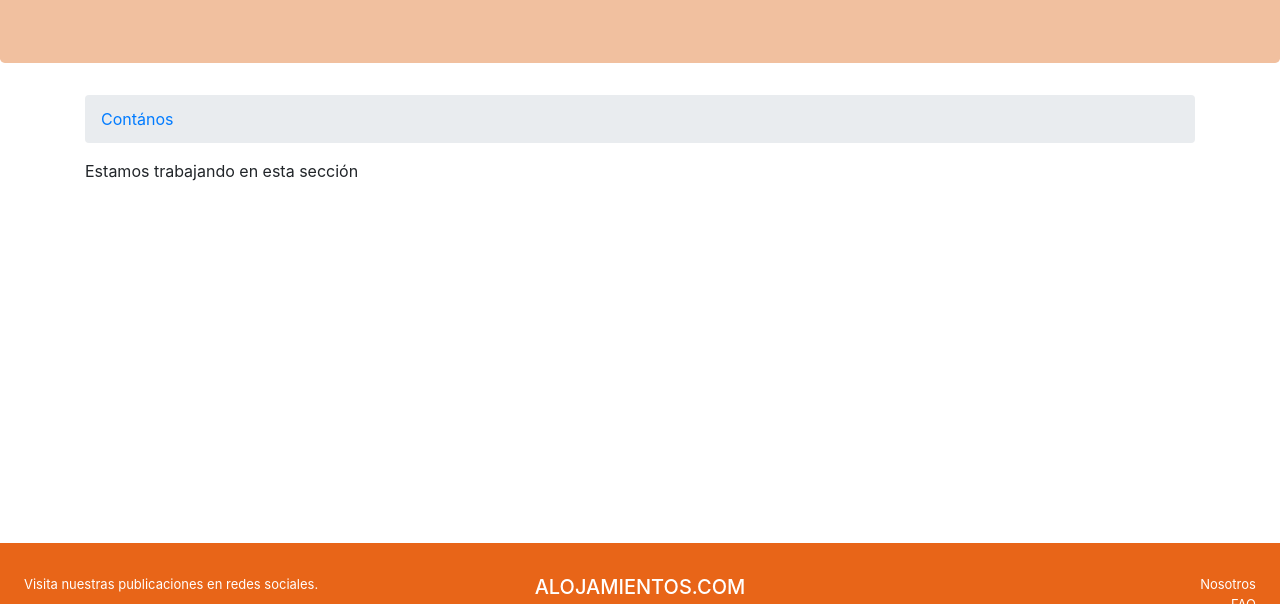
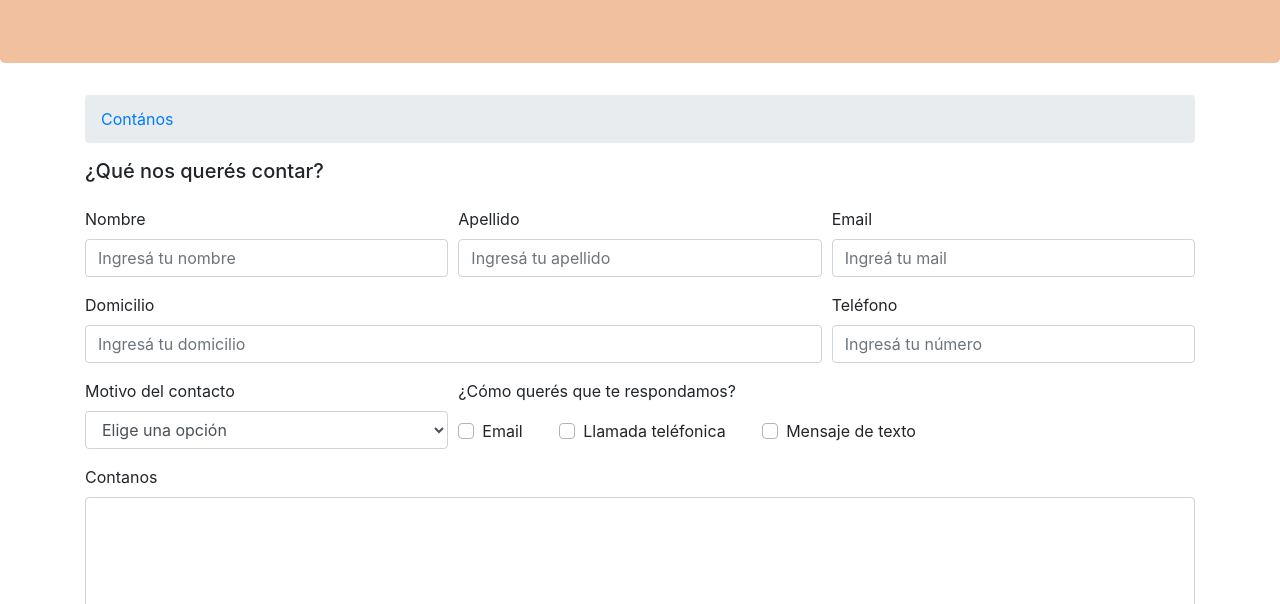
Before and after one commit to mccm2310/guia-hoteles, a website: page form.html in a window 1280 px wide. Shown: the part 145-749 px from the top of the page. Drawn offline with nearby package versions, Linux system fonts and the light colour scheme; a web font is replaced by a local one.

Commit message:
Se agrega formulario de contacto.

```diff
--- a/form.html
+++ b/form.html
@@ -46,7 +46,64 @@
                     <li class="breadcrumb-item active"><a href="#">Cont&aacute;nos</a></li>
                 </ol>
             </nav>
-            <div>Estamos trabajando en esta secci&oacute;n</div>
+            <div>
+                <h5>¿Qu&eacute; nos quer&eacute;s contar?</h5>
+                <form class="mt-4">
+                    <div class="form-row">
+                        <div class="form-group col-md-4 col-sm-12">
+                            <label for="nombre">Nombre</label>
+                            <input class="form-control" type="text" id="nombre" placeholder="Ingresá tu nombre" />
+                        </div>
+                        <div class="form-group col-md-4 col-sm-12">
+                            <label for="apellido">Apellido</label>
+                            <input class="form-control" type="text" id="apellido" placeholder="Ingresá tu apellido" />
+                        </div>
+                        <div class="form-group col-md-4 col-sm-12">
+                            <label for="email">Email</label>
+                            <input class="form-control" type="email" id="email" placeholder="Ingreá tu mail" />
+                        </div>
+                        <div class="form-group col-md-8 col-sm-12">
+                            <label for="domicilio">Domicilio</label>
+                            <input class="form-control" type="text" id="domicilio" placeholder="Ingresá tu domicilio" />
+                        </div>
+                        <div class="form-group col-md-4 col-sm-12">
+                            <label for="telf">Teléfono</label>
+                            <input class="form-control" type="number" id="telf" placeholder="Ingresá tu número" />
+                        </div>
+                        <div class="form-group col-md-4 col-sm-12">
+                            <label for="motivo">Motivo del contacto</label>
+                            <select class="form-control" id="motivo">
+                                <option selected disabled>Elige una opci&oacute;n</option>
+                                <option>Queja</option>
+                                <option>Sugerencia</option>
+                                <option>Comentario</option>
+                            </select>
+                        </div>
+                        <div class="form-group col-md-8 col-sm-12">
+                            <label for="experiencia" style="display:block; margin-bottom: 1rem;">¿C&oacute;mo quer&eacute;s que te respondamos?</label>
+                            <div class="custom-control custom-checkbox custom-control-inline">
+                                <input type="checkbox" class="custom-control-input" id="resp-mail">
+                                <label class="custom-control-label" for="resp-mail">Email</label>
+                            </div>
+                            <div class="custom-control custom-checkbox custom-control-inline" style="margin-left: 1rem;">
+                                <input type="checkbox" class="custom-control-input" id="resp-telf">
+                                <label class="custom-control-label" for="resp-telf">Llamada tel&eacute;fonica</label>
+                            </div>
+                            <div class="custom-control custom-checkbox custom-control-inline" style="margin-left: 1rem;">
+                                <input type="checkbox" class="custom-control-input" id="resp-msj">
+                                <label class="custom-control-label" for="resp-msj">Mensaje de texto</label>
+                            </div>
+                        </div>
+                        <div class="form-group col-sm-12">
+                            <label for="comentario">Contanos</label>
+                            <textarea class="form-control" id="comentarios" rows="10"></textarea>
+                        </div>
+                    </div>
+                    <div style="height: 2.5rem;">
+                        <button type="submit" class="btn btn-primary" style="width: inherit;float: right;">Enviar</button>
+                    </div>
+                </form>
+            </div>
         </div>
         <footer>
             <div class="row">
```
